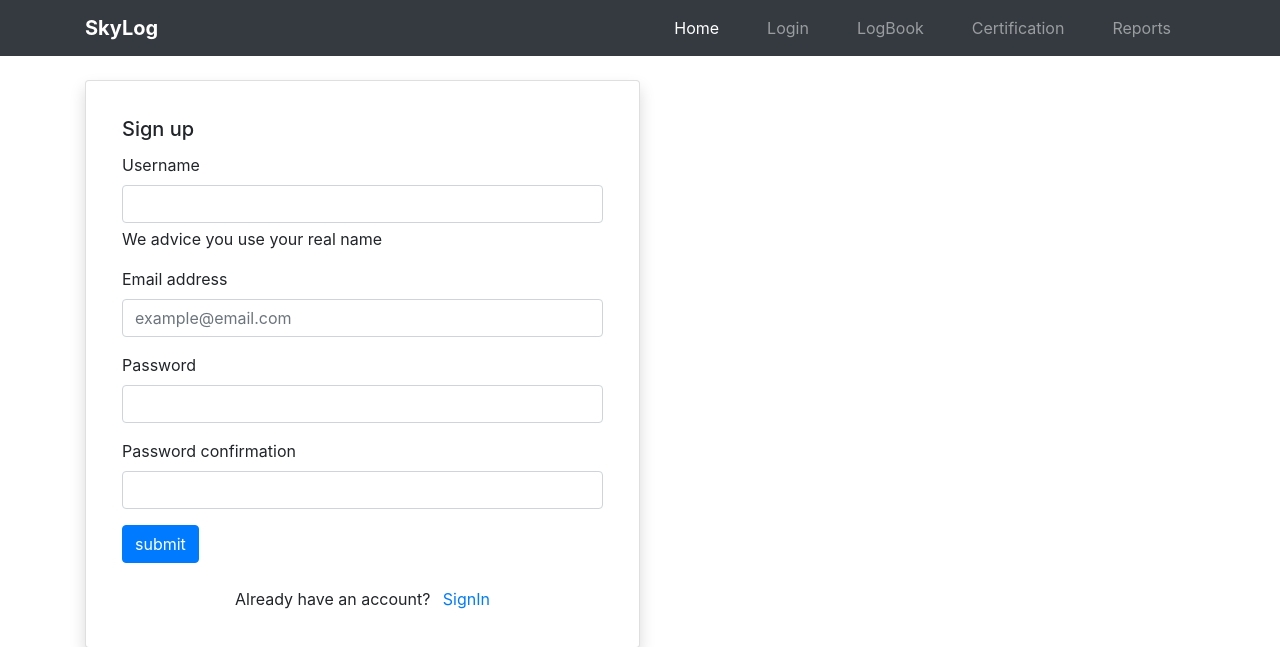
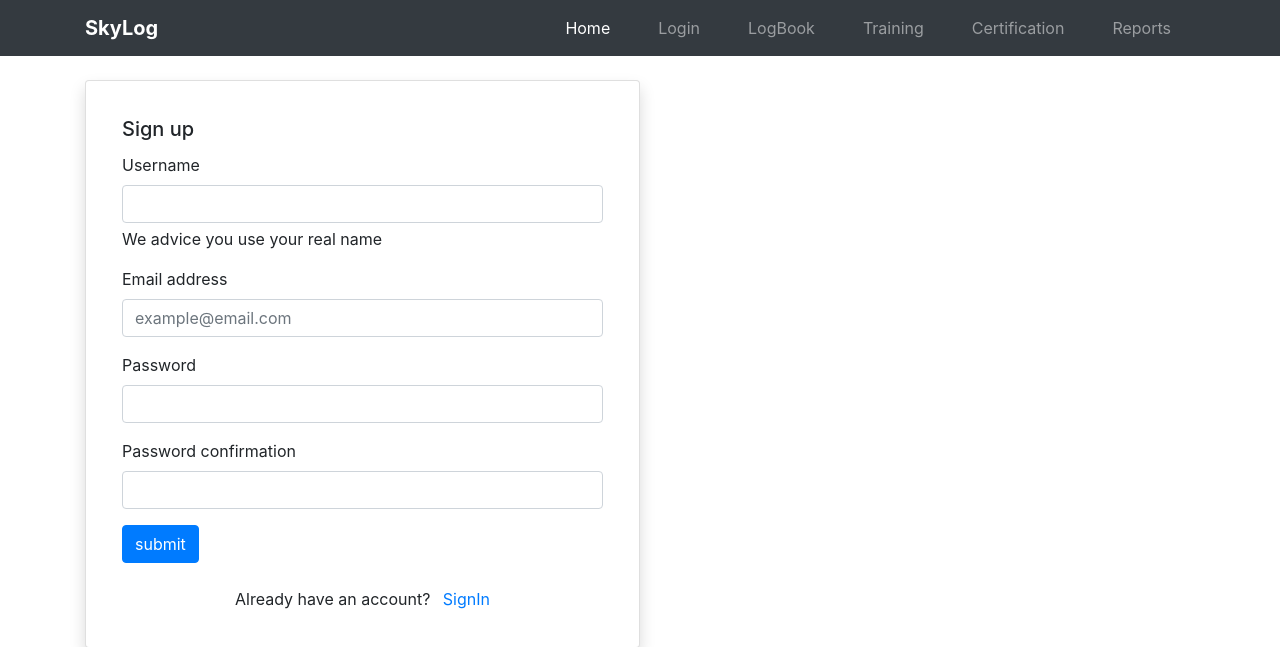
Before and after one commit to dcccalvin/SkyLog, a Django app: page /register/ in a window 1280 px wide. Shown: the top 647 px of the page. Run offline with Django 4.2, Linux system fonts and the light colour scheme.

Commit message:
Add training record link to navigation in base templates

```diff
--- a/Pilot_Logbook/logs/templates/others/base.html
+++ b/Pilot_Logbook/logs/templates/others/base.html
@@ -34,6 +34,9 @@
             </li>
             <li class="nav-item">
               <a class="nav-link mx-3" href="{% url 'logs:logs_list' %}">LogBook</a>
+            </li>
+            <li class="nav-item">
+              <a class="nav-link mx-3" href="{% url "logs:training_record_list" %}">Training</a>
             </li>
             <li class="nav-item">
               <a class="nav-link mx-3" href="{% url "logs:pilot_certification" %}">Certification</a>
--- a/Pilot_Logbook/users/templates/others/base.html
+++ b/Pilot_Logbook/users/templates/others/base.html
@@ -34,6 +34,9 @@
             </li>
             <li class="nav-item">
               <a class="nav-link mx-3" href="{% url 'logs:logs_list' %}">LogBook</a>
+            </li>
+            <li class="nav-item">
+              <a class="nav-link mx-3" href="{% url "logs:training_record_list" %}">Training</a>
             </li>
             <li class="nav-item">
               <a class="nav-link mx-3" href="{% url "logs:pilot_certification" %}">Certification</a>
--- a/Pilot_Logbook/users/templates/others/home.html
+++ b/Pilot_Logbook/users/templates/others/home.html
@@ -27,6 +27,9 @@
                     </li>
                     <li class="nav-item">
                         <a class="nav-link mx-3" href="{% url 'users:login' %}">Login</a>
+                    </li>
+                    <li class="nav-item">
+                        <a class="nav-link mx-3" href="{% url 'logs:logs_list' %}">LogBook</a>
                     </li>
                     <li class="nav-item">
                         <a class="nav-link mx-3" href="{% url 'logs:logs_list' %}">LogBook</a>
```
Also changed, not shown: Pilot_Logbook/db.sqlite3.
